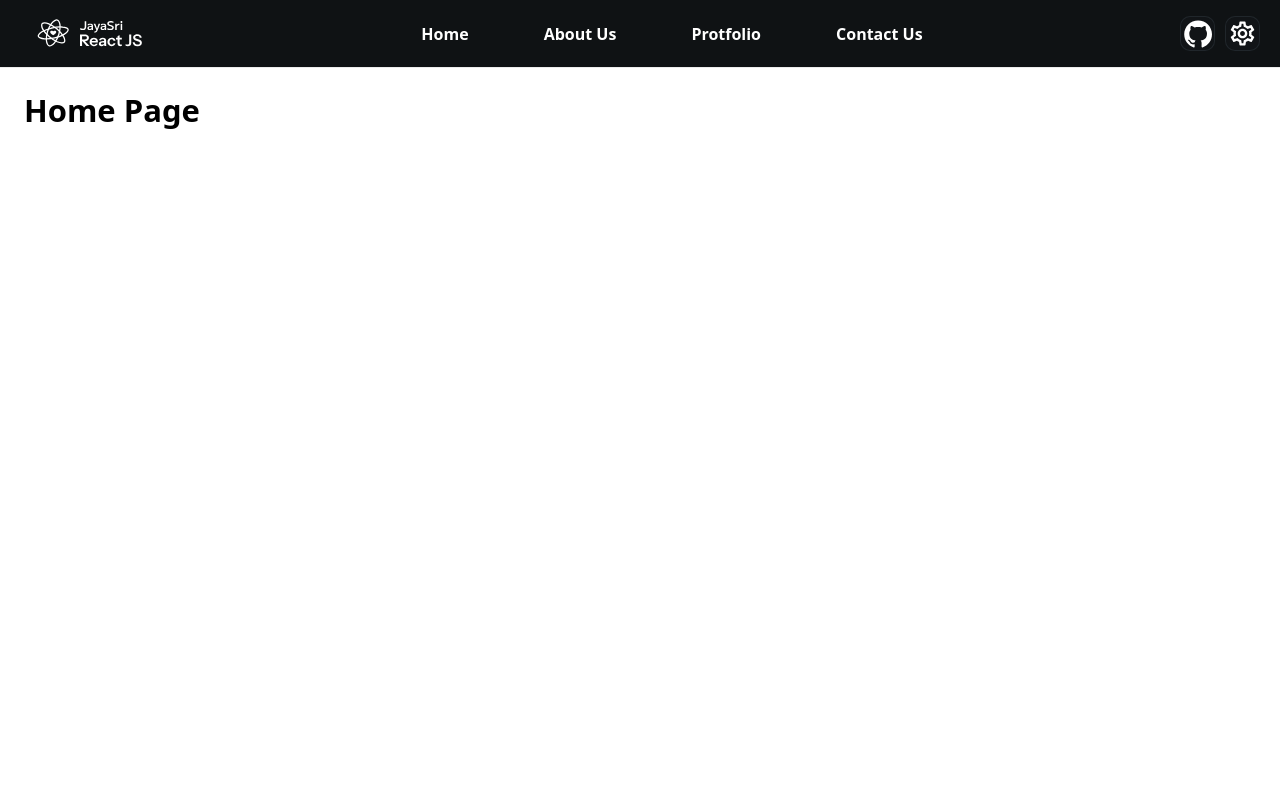
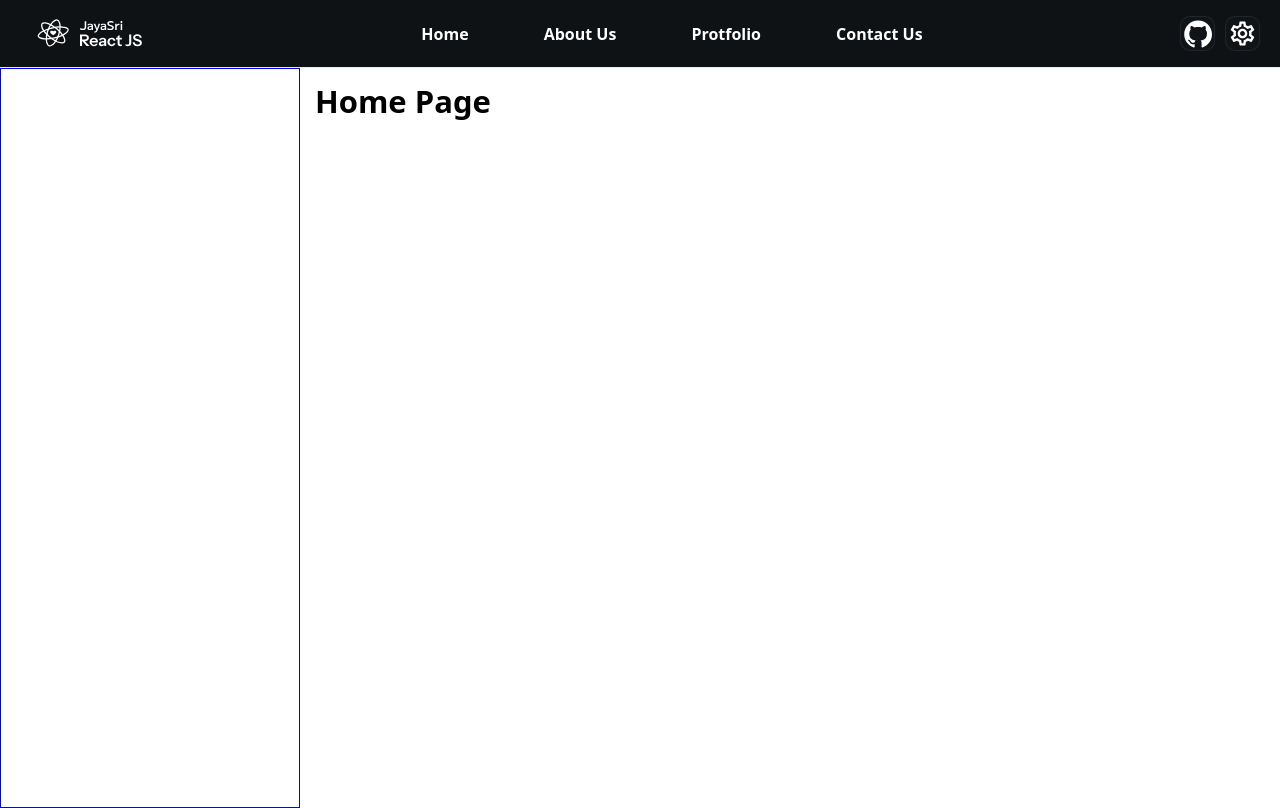
Before and after one commit to jayasri176/first-react, a React (Create React App) app: page / in a window 1280 px wide. Built offline with nearby package versions, Linux system fonts and the light colour scheme.

Commit message:
code done

```diff
--- a/src/App.css
+++ b/src/App.css
@@ -32,3 +32,15 @@ p{
   font-size: 14px;
   font-weight: normal;
 }
+.main_layout{
+  display: flex;
+  justify-content: flex-start;
+  align-items: flex-start;
+}
+.full-main-section{
+  width: 100%;
+  padding: 15px;
+  height: 92.5vh;
+  min-height: auto;
+  overflow: auto;
+}
--- a/src/components/layout/components/sideBar/index.jsx
+++ b/src/components/layout/components/sideBar/index.jsx
@@ -1,8 +1,11 @@
 import React from 'react'
+import './sideBar.css';
 const SideBar=()=>{
 
     return(
-        <></>
+        <aside className='asideWrapper'>
+
+        </aside>
     )
 }
 export default SideBar;
--- a/src/components/layout/components/sideBar/sideBar.css
+++ b/src/components/layout/components/sideBar/sideBar.css
@@ -0,0 +1,8 @@
+.asideWrapper{
+   min-width: 300px;
+   border: solid blue 1px;
+   position: sticky;
+   top: 0px;
+   left: 0;
+   height: 92.5vh;
+}
--- a/src/components/layout/components/tobBar/index.jsx
+++ b/src/components/layout/components/tobBar/index.jsx
@@ -4,7 +4,7 @@ import menuStyles from "./menu.module.scss"
 import { GitHubIcon, Logo, SettingIcon } from "../../../comman/icons/comman";
 import { FiMenu, FiX } from "react-icons/fi";
 import { Link, useLocation} from "react-router-dom";
-const TopBar = () => {
+const TopBar = ({handleConditionalRouting}) => {
     const location = useLocation()
     const [selectedTheme, setSelectedTheme] = useState("light");
     const [openRightDrawer, setOpenRightDrawer] = useState(false);
@@ -66,6 +66,7 @@ const TopBar = () => {
     ]
     useEffect(()=>{
         if(location?.pathname){
+            handleConditionalRouting(location?.pathname?location?.pathname:"/")
             setOpenRightDrawer(false)
             setMenuOpen(false)
         }
--- a/src/components/layout/index.jsx
+++ b/src/components/layout/index.jsx
@@ -1,25 +1,41 @@
-import React from "react"
+import React, { useEffect, useState } from "react"
 import SideBar from "./components/sideBar"
 import TopBar from "./components/tobBar"
-import { BrowserRouter as Router, Route, Routes } from "react-router-dom"
+import { BrowserRouter as Router, Route, Routes, useLocation } from "react-router-dom"
 import Home from "../../pages/home";
 import AboutUs from "../../pages/aboutUs";
 import ContactUs from "../../pages/contactUs";
 import Protofolio from "../../pages/protfolio";
 import SubProtfolio from "../../pages/protfolio/subProtfolio";
 const Layout = () => { //arrow function components this following ES6 standard
+    const [isHandleSideBar, setIsHandleSideBar] = useState(true);
+
+    const handleConditionalRouting = (pathname)=>{
+        let removedSideBarCheck = ['/about-us', '/protfolio', '/contact-us']?.filter((n)=>  pathname?.includes(n));
+        if(removedSideBarCheck?.length){
+            setIsHandleSideBar(false)
+         }else{
+            setIsHandleSideBar(true)
+         }
+    }
     return (
         <Router>
-            <TopBar />
-            <SideBar />
-            <main className="container-fluid p-4">
-             <Routes>
+            <TopBar handleConditionalRouting={handleConditionalRouting}/>
+            <main className={`container-fluid ${isHandleSideBar?`p-0 main_layout`:`p-4`}`}>
+            {
+                isHandleSideBar?
+                <SideBar/>
+                :null
+            }
+            <section className={`${isHandleSideBar?`full-main-section`:`container-fluid p-0`}`}>
+            <Routes>
                   <Route path="/" element={<Home/>} />
                   <Route path="/about-us" element={<AboutUs/>} />
                   <Route path="/protfolio" element={<Protofolio/>} />
                   <Route path="/protfolio/:id" element={<SubProtfolio/>} />
                   <Route path="/contact-us" element={<ContactUs/>} />
              </Routes>
+            </section>
             </main>
         </Router>
     )
```
